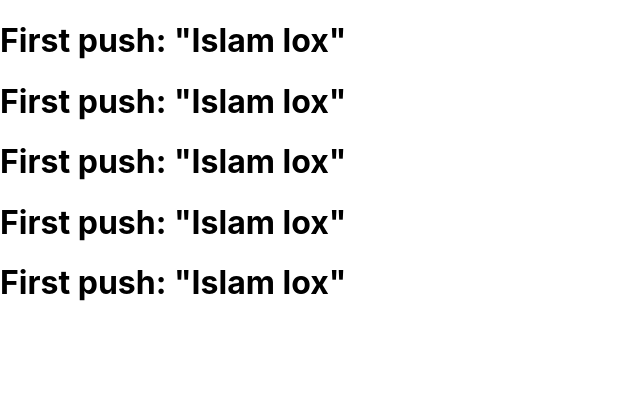
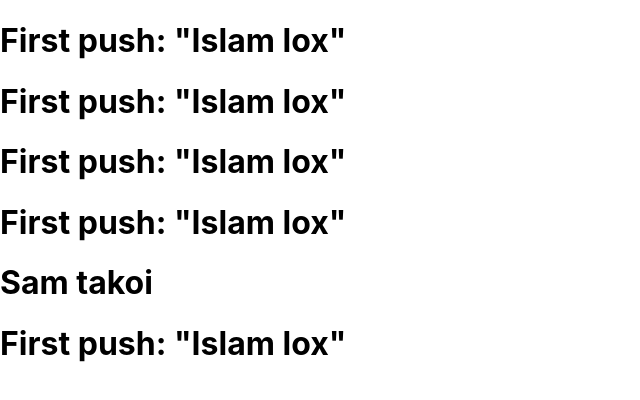
Before and after one commit to bixxter/dakimaku, a React (Create React App) app: page / in a window 1280 px wide. Shown: the top 400 px of the page, without its empty margins (0-640 px from the left). Built offline with nearby package versions, Linux system fonts and the light colour scheme.

Commit message:
sam takoi

```diff
--- a/src/App.js
+++ b/src/App.js
@@ -7,6 +7,7 @@ export default function App() {
       <h1>First push: "Islam lox"</h1>
       <h1>First push: "Islam lox"</h1>
       <h1>First push: "Islam lox"</h1>
+      <h1>Sam takoi</h1>
       <h1>First push: "Islam lox"</h1>
     </div>
   );
```
